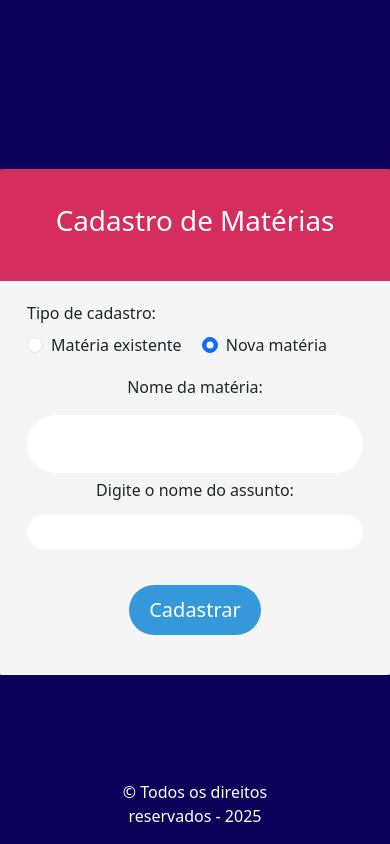
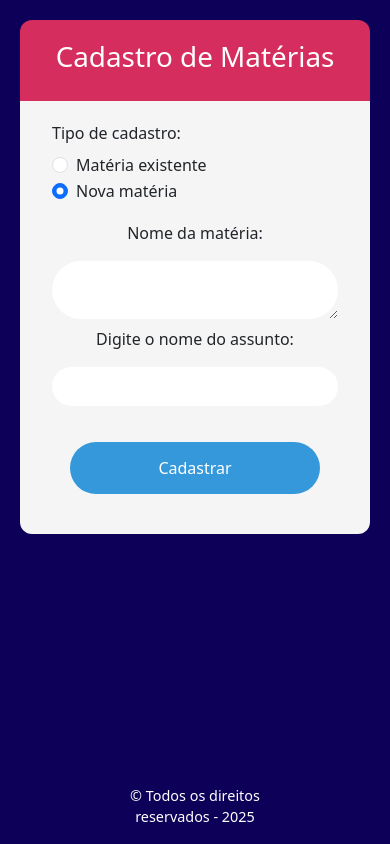
Before and after one commit to biasiq/PI-2025-segundo-semestre, a website: page front/tela_cadastro_materia.html in a window 390 px wide. Drawn offline with nearby package versions, Linux system fonts and the light colour scheme; no server answers.

Commit message:
responsividade das telas

```diff
--- a/front/css/styles_cadastro_materia.css
+++ b/front/css/styles_cadastro_materia.css
@@ -1,4 +1,4 @@
-body {
+/* body {
     background-color: #0c0058;
     display: flex;
     justify-content: center;
@@ -74,4 +74,114 @@ footer {
 
 #select-existing-materia{
     border-radius: 50px;
+} */
+
+
+/* ====== ESTILOS GERAIS ====== */
+body {
+    background-color: #0c0058;
+    display: flex;
+    justify-content: center;
+    align-items: flex-start;
+    min-height: 100vh;
+    padding: 20px;
+    margin: 0;
 }
+
+/* Título do topo */
+.topo {
+    background-color: #d52d5d;
+    width: 100%;
+    max-width: 420px;
+    border-top-left-radius: 12px;
+    border-top-right-radius: 12px;
+    padding: 18px;
+    text-align: center;
+}
+
+.cadastro-materia {
+    text-align: center;
+    color: white;
+    padding: 5px;
+}
+
+.parte-azul-clara {
+    background-color: whitesmoke;
+    width: 100%;
+    max-width: 420px;
+    border-bottom-left-radius: 12px;
+    border-bottom-right-radius: 12px;
+    padding: 25px;
+}
+
+/* Inputs */
+#nome-materia,
+#nome-assunto,
+#select-existing-materia {
+    width: 100%;
+    border-radius: 50px;
+    padding: 10px 15px;
+    margin: 8px 0;
+    border: none;
+    outline: none;
+    text-align: center;
+}
+
+/* Centralização de textos */
+#assunto-block,
+#nome-materia-nova,
+#escolha-materia,
+#tipo-cadastro {
+    text-align: center;
+}
+
+/* Botão */
+.botao {
+    text-align: center;
+    padding: 20px 0;
+}
+
+#botao-cadastrar {
+    padding: 12px 25px;
+    border-radius: 50px;
+    color: white;
+    border: none;
+    background-color: #3498db;
+    cursor: pointer;
+    width: 100%;
+    max-width: 250px;
+}
+
+#botao-cadastrar:hover {
+    background-color: #0c0058;
+}
+
+/* Rodapé */
+footer {
+    text-align: center;
+    color: white;
+    margin-top: 20px;
+    font-size: 0.9rem;
+}
+
+/* ====== RESPONSIVIDADE ====== */
+@media (max-width: 480px) {
+    .topo {
+        padding: 15px;
+    }
+
+    .parte-azul-clara {
+        padding: 20px;
+    }
+
+    #botao-cadastrar {
+        padding: 14px;
+        font-size: 1rem;
+    }
+
+    #nome-materia,
+    #nome-assunto {
+        padding: 8px 12px;
+        font-size: 0.95rem;
+    }
+}
--- a/front/css/styles_cadastro_usuario.css
+++ b/front/css/styles_cadastro_usuario.css
@@ -20,7 +20,7 @@ body{
 
 .cadastro{
     padding: 8px;
-    background-color:   whitesmoke;
+    background-color:   #f5f5f5;
     color: black;
     width: 300px;
     border-bottom-left-radius: 8px;
@@ -31,6 +31,7 @@ body{
 .campo-cadastro-usuario{
     border-radius: 50px;
     resize: none;
+    color: #f5f5f1;
 }
 
 .botao{
--- a/front/css/styles_tela_login.css
+++ b/front/css/styles_tela_login.css
@@ -1,7 +1,7 @@
-/* footer p{
+/* /* footer p{
     text-align: center;
     color: black;
-} */
+}
 
 main {
     text-align: center;
@@ -23,7 +23,7 @@ body {
     padding: 2px;
     color: whitesmoke; */
 
-    /* border: 10px #D52D5D; padding: 2px;  */
+    /* border: 10px #D52D5D; padding: 2px;
     color: whitesmoke;
     align-items: center;
     background-color: #d52d5d;
@@ -58,4 +58,105 @@ body {
 
 #email-usuario, #senha-usuario{
     color: black;
+} */
+
+
+/* ====== ESTILO GERAL ====== */
+body {
+    height: 100vh;
+    margin: 0;
+    display: flex;
+    justify-content: center;   /* centraliza horizontal */
+    align-items: center;       /* centraliza vertical */
+    background-color: #0C0058;
+    color: whitesmoke;
+    padding: 20px;
+    box-sizing: border-box;
 }
+
+/* CENTRALIZA O CONTEÚDO DO MAIN */
+main {
+    width: 100%;
+    max-width: 420px;
+    display: flex;
+    flex-direction: column;
+    align-items: center;   /* CENTRALIZA TUDO */
+    justify-content: center;
+    gap: 0;
+    padding: 0;
+}
+
+/* ====== TOPO LOGIN ====== */
+.login {
+    color: whitesmoke;
+    background-color: #d52d5d;
+    padding: 15px;
+    border-top-left-radius: 10px;
+    border-top-right-radius: 10px;
+    width: 100%;
+    text-align: center;
+    font-size: 1.3rem;
+    box-shadow: 0 4px 10px rgba(0, 0, 0, 0.25);
+}
+
+/* ====== CARD ====== */
+.cadastro {
+    color: black;
+    padding: 20px;
+    background-color: whitesmoke;
+    width: 100%;
+    border-bottom-left-radius: 10px;
+    border-bottom-right-radius: 10px;
+    text-align: center;
+    box-shadow: 0 4px 10px rgba(0, 0, 0, 0.25);
+}
+
+/* ====== CAMPOS ====== */
+.campo-escrita {
+    border-radius: 20px;
+    width: 100%;
+    padding: 10px 15px;
+    margin: 10px 0;
+    border: none;
+    outline: none;
+    box-sizing: border-box;
+}
+
+#email-usuario,
+#senha-usuario {
+    color: black;
+}
+
+/* ====== BOTÃO ====== */
+.botao {
+    border-radius: 50px;
+    background-color: #3498db;
+    padding: 12px 20px;
+    border: none;
+    color: white;
+    width: 100%;
+    max-width: 240px;
+    cursor: pointer;
+    margin-top: 10px;
+}
+
+.botao:hover {
+    background-color: #0C0058;
+}
+
+/* ====== RESPONSIVIDADE ====== */
+@media (max-width: 480px) {
+    .login {
+        padding: 12px;
+        font-size: 1.2rem;
+    }
+
+    .cadastro {
+        padding: 16px;
+    }
+
+    .botao {
+        padding: 14px;
+        width: 100%;
+    }
+}
```
